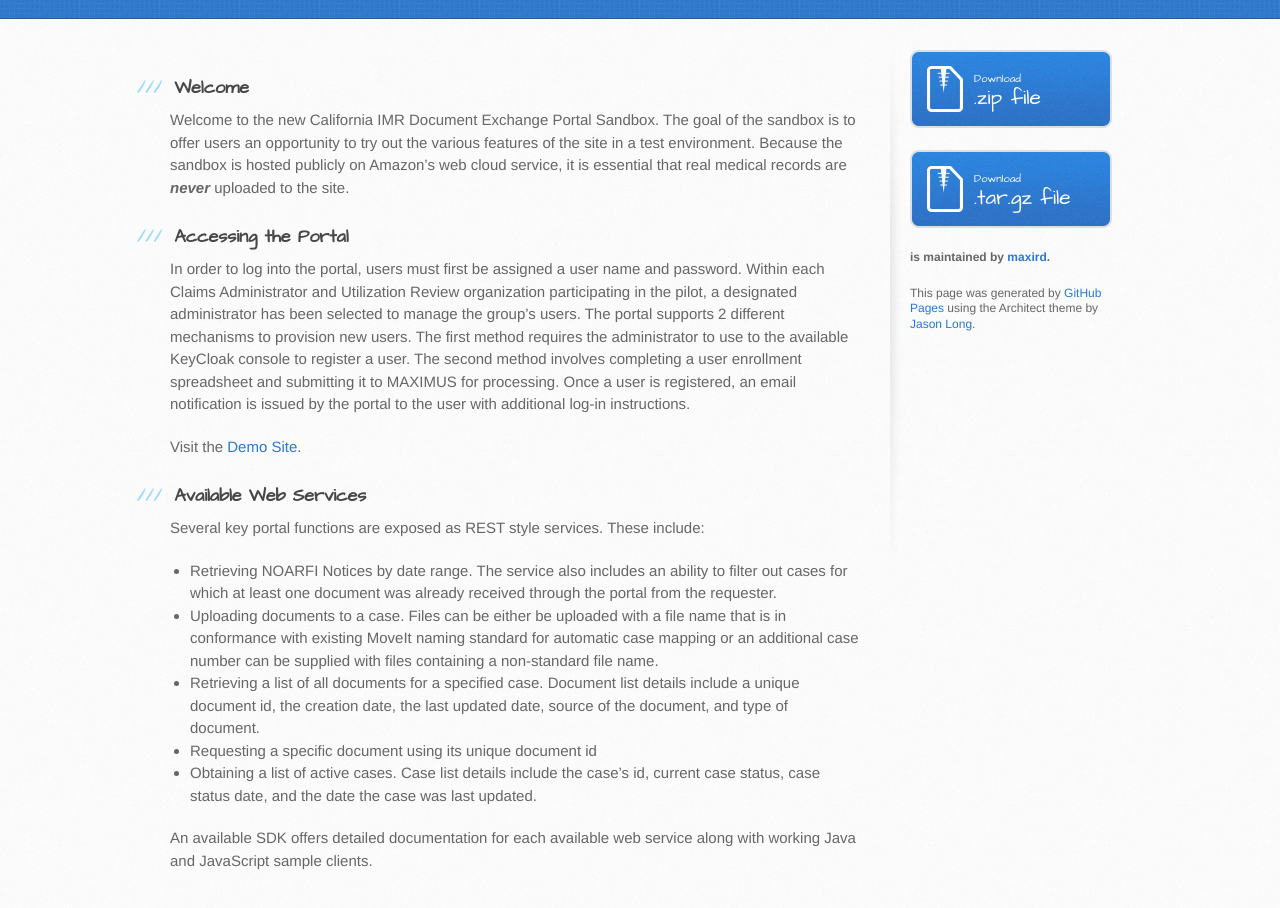
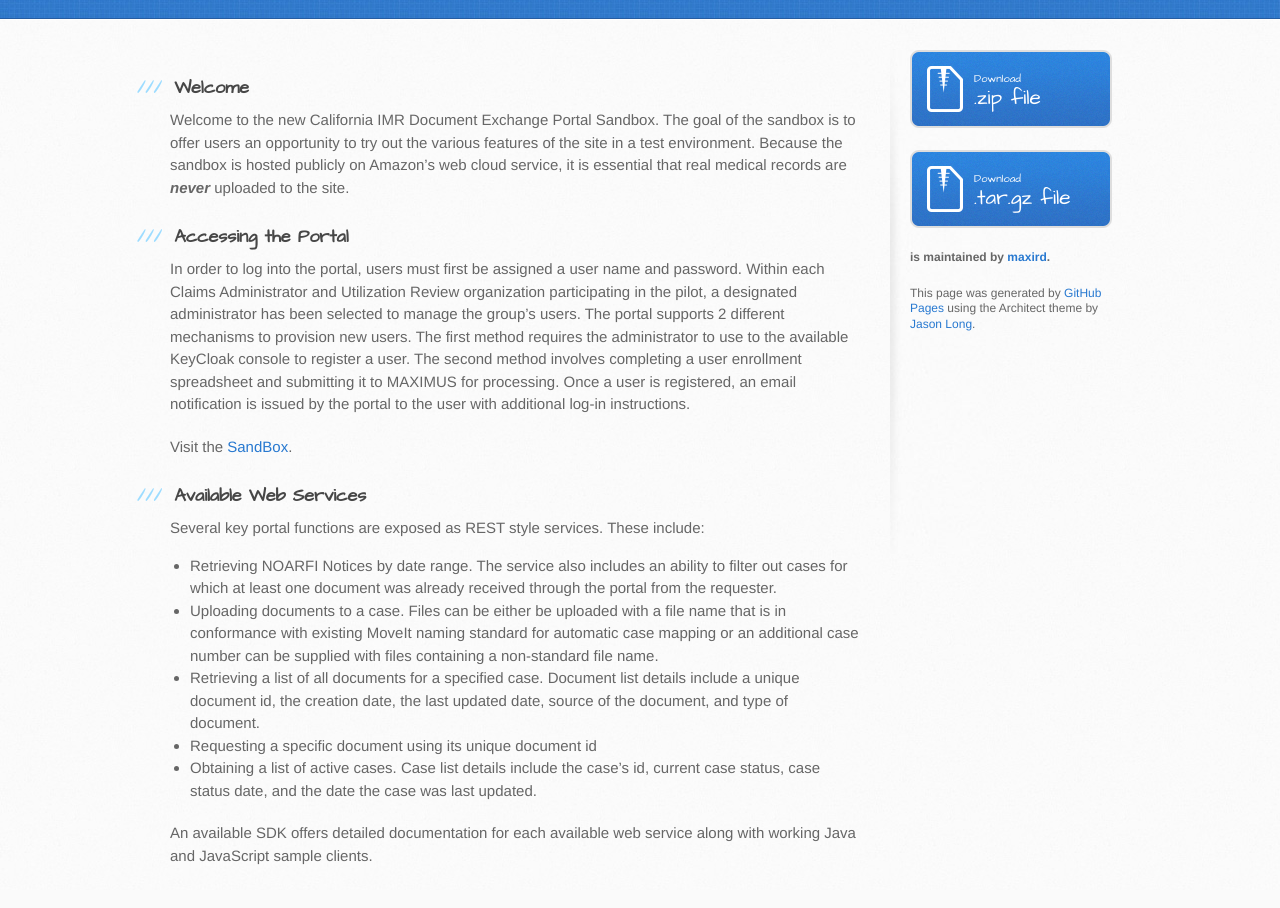
Before and after one commit to maxird/imr-ca-sdk, a plain HTML site: page index.html in a window 1280 px wide. Shown: the part 182-1090 px from the top of the page. Drawn offline with Linux system fonts and the light colour scheme.

Commit message:
Changed link URL to point to Amazon SandBox in place of our demo site

```diff
--- a/index.html
+++ b/index.html
@@ -66,18 +66,21 @@
 					involves completing a user enrollment spreadsheet and submitting it
 					to MAXIMUS for processing. Once a user is registered, an email
 					notification is issued by the portal to the user with additional log-in
-					instructions.</p>
+					instructions.
+				</p>
 				<p>
-					Visit the <a href="http://imrcademo1.maxird.com/dxc/"
-						target="_blank">Demo Site</a>.
+					Visit the <a href="http://imr-ca-sandbox.maxird.com/dxc/"
+						target="_blank">SandBox</a>.
 				</p>
 				<h3>
 					<a id="imr-ca-sdk--sandbox" class="anchor"
 						href="#imr-ca-sdk--sandbox" aria-hidden="true"><span
-						aria-hidden="true" class="octicon octicon-link"></span></a>Available
-					Web Services
+						aria-hidden="true" class="octicon octicon-link"></span>
+					</a>
+					Available 	Web Services
 				</h3>
-				<p>Several key portal functions are exposed as REST style
+				<div>
+					Several key portal functions are exposed as REST style
 					services. These include:
 					<ul>
 						<li>Retrieving NOARFI Notices by date range. The service also
@@ -101,7 +104,7 @@
 					</ul>
 					An available SDK offers detailed documentation for each available
 					web service along with working Java and JavaScript sample clients.
-				</p>
+				</div>
 			</section>
 
 			<aside id="sidebar">
```
Lines whose indentation alone changed are shown as unchanged.
